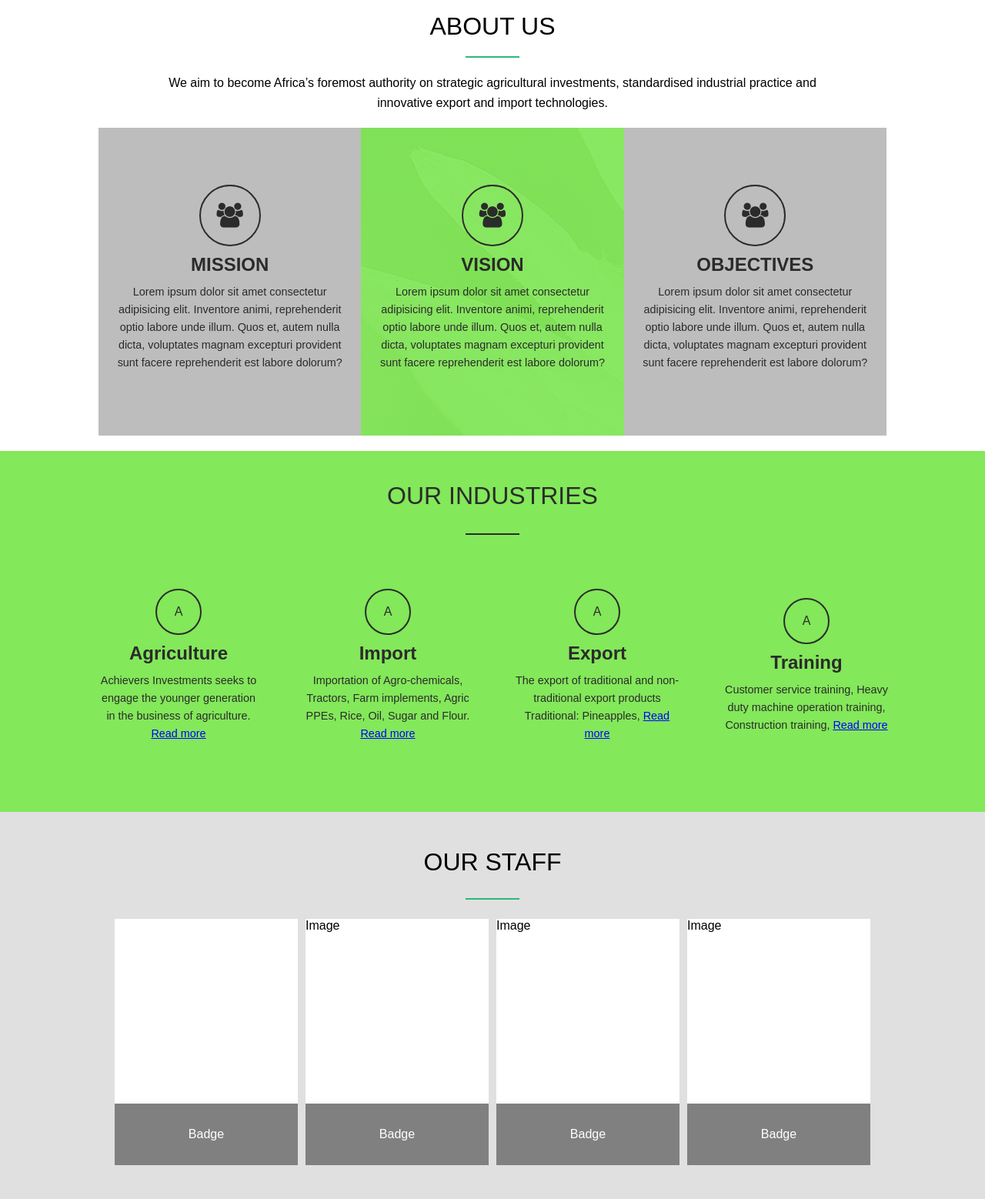
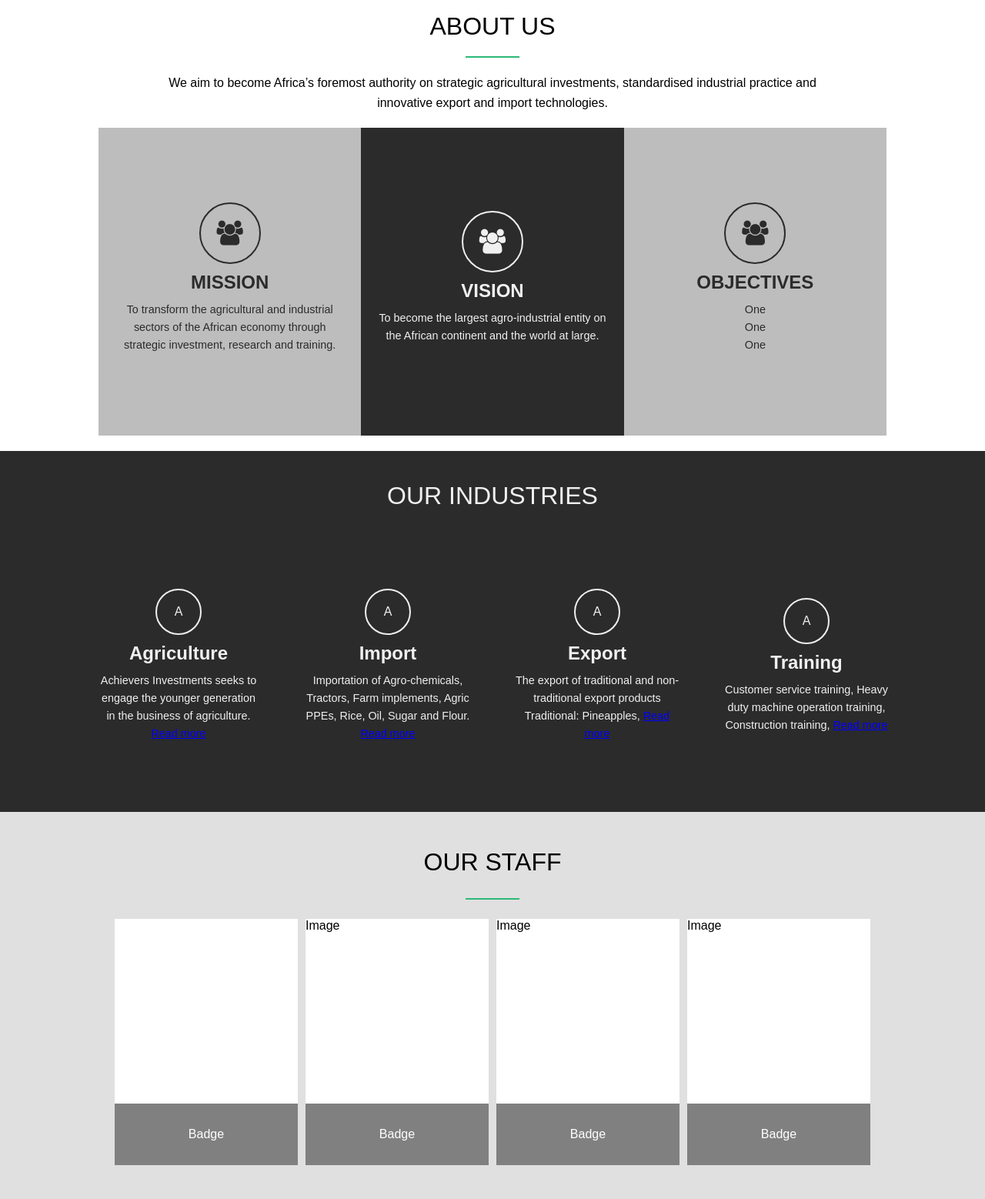
Before and after one commit to JackSparrow17/AchieversWebsite, a PHP site: page / in a window 1280 px wide. Shown: the part 1027-2585 px from the top of the page at 77% size. Run offline with PHP 8.4, Linux system fonts and the light colour scheme.

Commit message:
Colour scheme rework

```diff
--- a/CSS/newhome.css
+++ b/CSS/newhome.css
@@ -259,7 +259,8 @@ a:visited {
 }
 
 .about .cards .card2 {
-    background: linear-gradient(rgba(131, 232, 90, 0.95), rgba(131, 232, 90, 0.95)), url('../IMG/flower.jpg');
+    background-color: var(--dark);
+    color: var(--light);
 }
 
 .about .cards .card .content {
@@ -273,6 +274,10 @@ a:visited {
     height: 80px;
     padding: 10px;
     margin: auto;
+}
+
+.about .cards .card2 .content .icon {
+    border: 2px solid var(--light);
 }
 
 .about .cards .card .content .icon i {
@@ -302,9 +307,9 @@ a:visited {
 /* Industries*/
 
 .industries {
-    background-color: var(--primary);
+    background-color: var(--dark);
     padding: 10px 0px;
-    color: var(--dark);
+    color: var(--light);
 }
 
 .industries .header {
@@ -334,7 +339,7 @@ a:visited {
     border-radius: 100%;
     width: 60px;
     height: 60px;
-    border: 2px solid var(--dark);
+    border: 2px solid var(--light);
     padding: 10px;
     margin: auto;
 }
--- a/index.html
+++ b/index.html
@@ -113,7 +113,7 @@
                         </div>
 
                         <div class="caption">
-                            Lorem ipsum dolor sit amet consectetur adipisicing elit. Inventore animi, reprehenderit optio labore unde illum. Quos et, autem nulla dicta, voluptates magnam excepturi provident sunt facere reprehenderit est labore dolorum?
+                            To transform the agricultural and industrial sectors of the African economy through strategic investment, research and training.
                         </div>
                     </div>
                 </div>
@@ -129,7 +129,7 @@
                         </div>
 
                         <div class="caption">
-                            Lorem ipsum dolor sit amet consectetur adipisicing elit. Inventore animi, reprehenderit optio labore unde illum. Quos et, autem nulla dicta, voluptates magnam excepturi provident sunt facere reprehenderit est labore dolorum?
+                            To become the largest agro-industrial entity on the African continent and the world at large.
                         </div>
                     </div>
                 </div>
@@ -145,7 +145,11 @@
                         </div>
 
                         <div class="caption">
-                            Lorem ipsum dolor sit amet consectetur adipisicing elit. Inventore animi, reprehenderit optio labore unde illum. Quos et, autem nulla dicta, voluptates magnam excepturi provident sunt facere reprehenderit est labore dolorum?
+                            <ul style="list-style: none;">
+                                <li>One</li>
+                                <li>One</li>
+                                <li>One</li>
+                            </ul>
                         </div>
                     </div>
                 </div>
```
